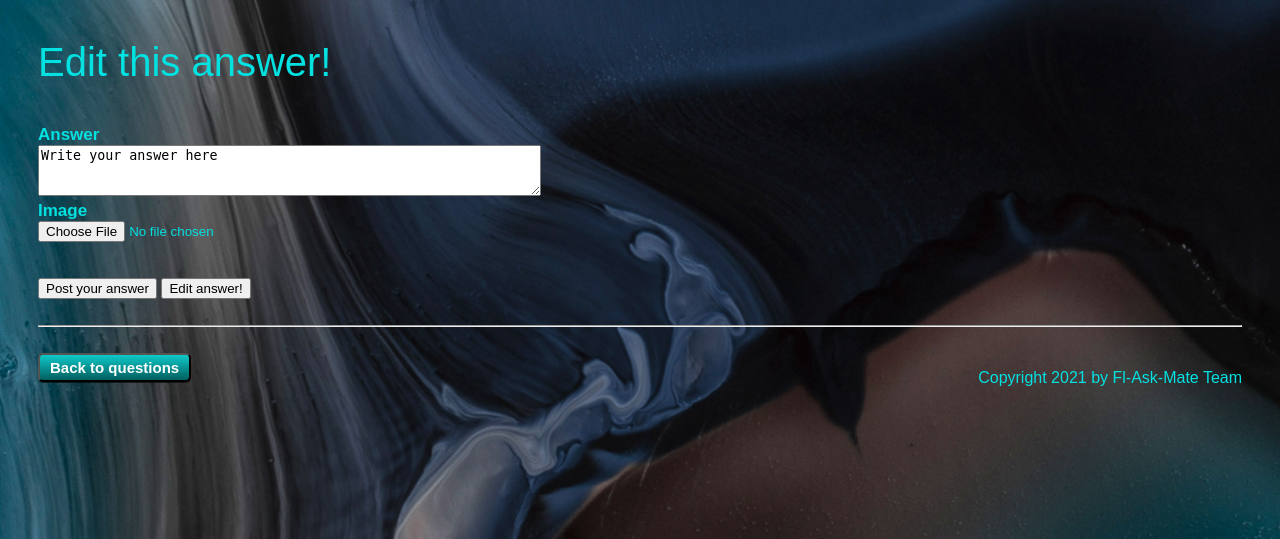
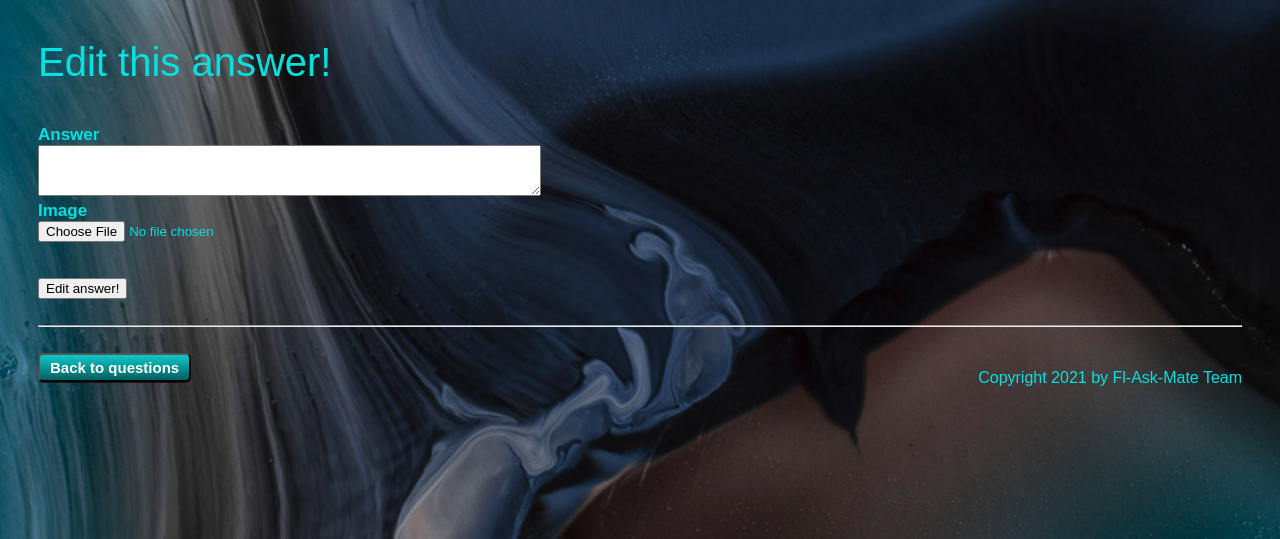
Before and after one commit to CodecoolGlobal/ask-mate-3-python-A-Bolf, a Flask app: template templates/edit_answer.html in a window 1280 px wide. Shown: the part 88-627 px from the top of the page. Run offline with Flask 2, Linux system fonts and the light colour scheme; the template is opened without the code that fills it, so the values that code supplies are empty.

Commit message:
final push, fix edit answer/edit answer comment

```diff
--- a/templates/edit_answer.html
+++ b/templates/edit_answer.html
@@ -5,12 +5,12 @@
     <p style="font-size:40px">Edit this answer!</p>
        <form enctype="multipart/form-data" method="post">
             <label for="message">Answer <br>
-                <textarea id="title" name="message" rows="3" cols="60">Write your answer here</textarea>
+                <textarea id="title" name="message" rows="3" cols="60">{{ user_answer.message}}</textarea>
                 </label><br>
            <label for="image"> Image<br>
                <input type="file" name="file" accept="image/png, image/jpeg">
            </label><br><br><br>
-                <input type="submit" value="Post your answer">
+{#                <input type="submit" value="Post your answer">#}
        <input type="submit" value="Edit answer!">
        </form>
         <br>
```
